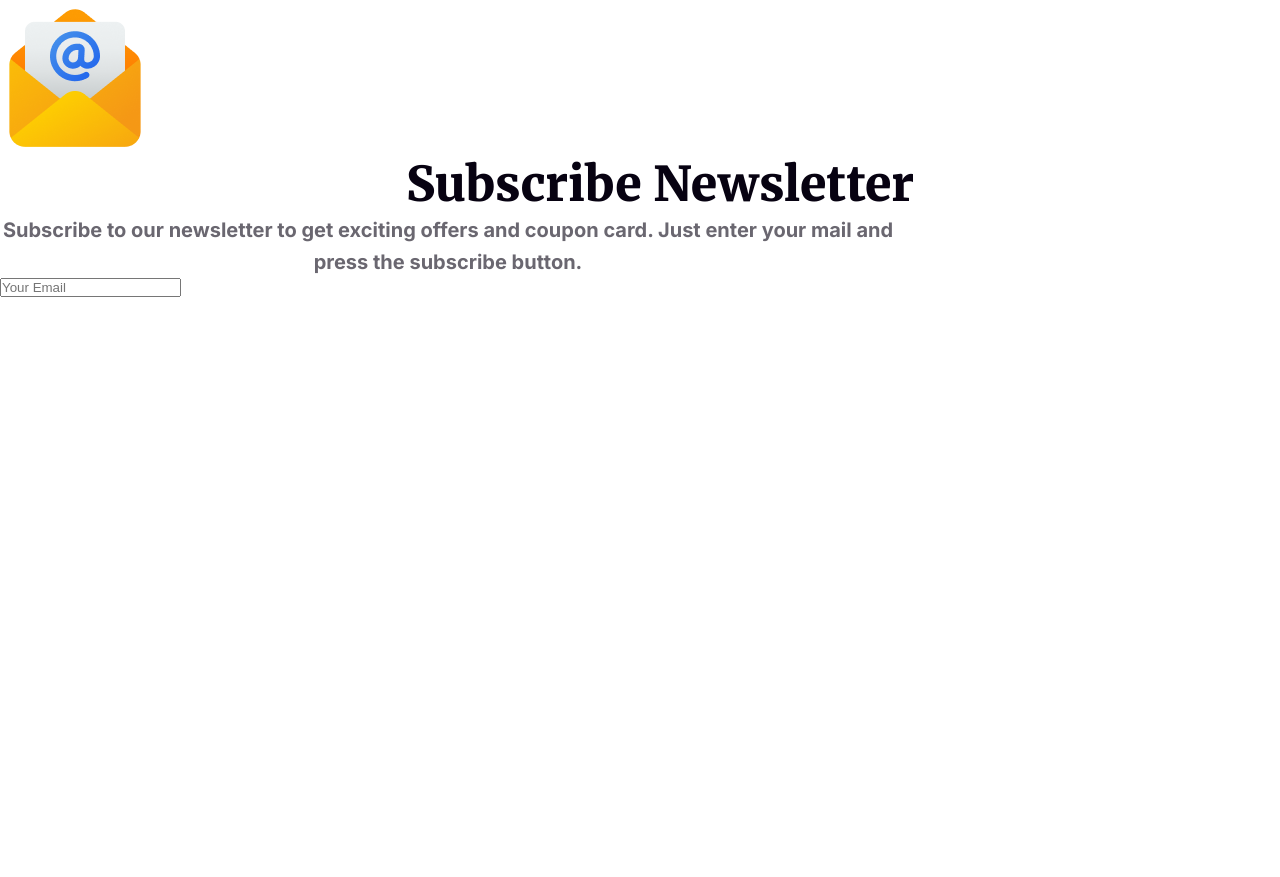
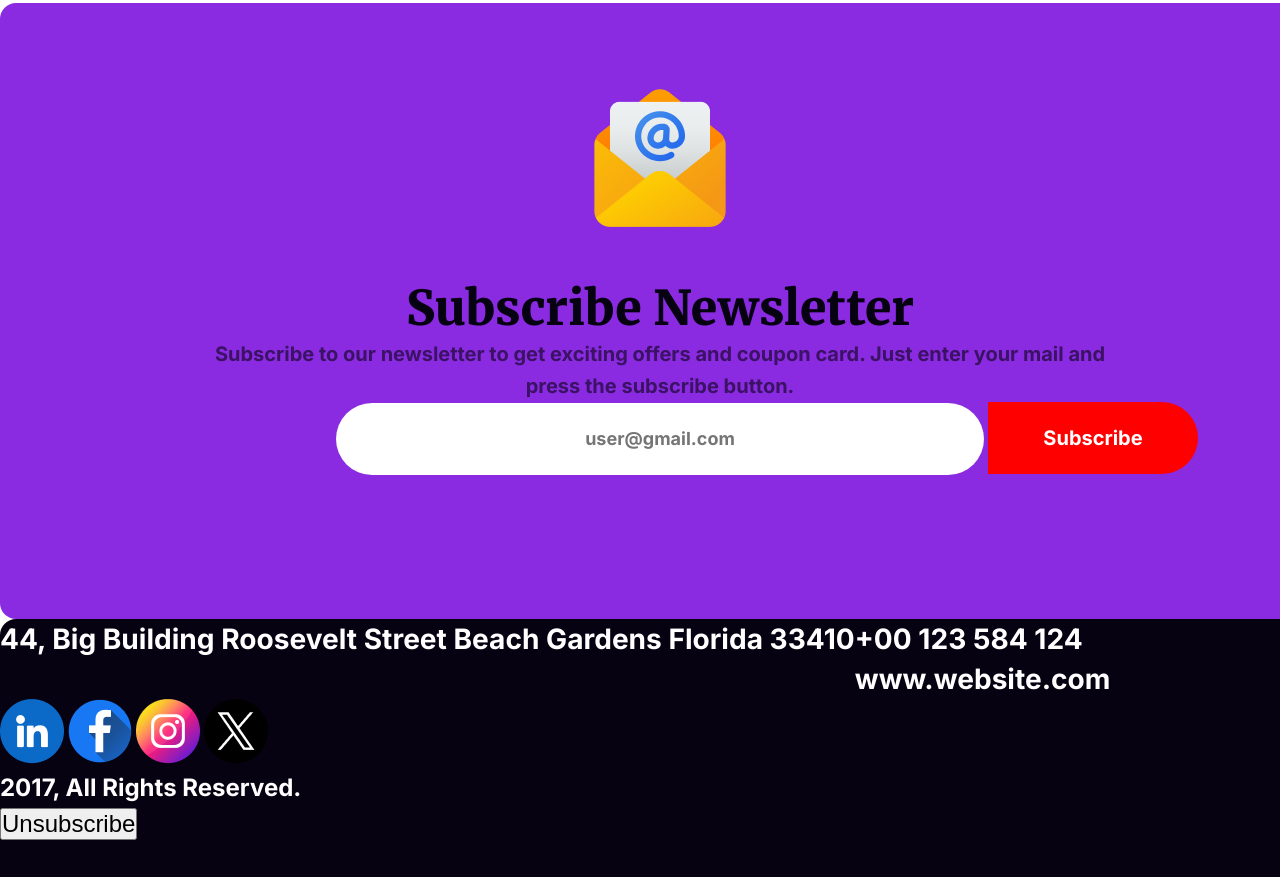
Before and after one commit to Shezan009/B9A1-New-Year-New-Mission, a plain HTML site: page index.html in a window 1280 px wide. Shown: the part 3563-4440 px from the top of the page. Drawn offline with nearby package versions, Linux system fonts and the light colour scheme.

Commit message:
shezan ph assignment 1 updating

```diff
--- a/index.html
+++ b/index.html
@@ -103,22 +103,29 @@
 
     <div>
         <section id="section5">
-
             <div class="container5">
 
-                <div class="section4-image-container">
+                <div class="section5-image-container">
                     <img class="mail" src="resources/Group 61.png" alt="">
                 </div>
 
                 <div class="section5-heading">
-                    <h1 class="section5-title">Subscribe Newsletter</h1>
-                    <p class="section5-text">Subscribe to our newsletter to get exciting offers and coupon card. Just enter your mail and press the subscribe button.</p>
 
 
-                    <input type="email" name="" placeholder="Your Email" id="">
+                    <h1 class="section5-title">Subscribe Newsletter</h1>
+                    <p class="section5-text">Subscribe to our newsletter to get exciting offers and coupon card. Just
+                        enter your mail and press the subscribe button.</p>
+                </div>
 
 
-                </div>
+                <form>
+                    <!-- <input class="email" name="" placeholder="user@gmail.com" id=""> -->
+                    <input class="info" placeholder="user@gmail.com" id="mail"></input>
+                    <button class="subs-btn">Subscribe</button>
+                </form>
+            </div>
+
+    </div>
 
 
 
@@ -128,18 +135,54 @@
 
 
 
-            </div>
 
-        </section>
+
+    </div>
+
+    </section>
 
     </div>
 
 
 
 
+    <!-- section 6 start -->
+
+    <footer>
+        <div class="container6">
+
+            <div class="contacts">
 
 
-    <footer>
+                <h3>44, Big Building Roosevelt Street
+                    Beach Gardens Florida 33410</h3>
+
+                <div class="web">
+                    <h3>+00 123 584 124</h3>
+                    <h3>www.website.com</h3>
+
+                </div>
+
+            </div>
+
+
+
+
+            <div class="social-links">
+                <a href=""><img src="resources/Linkedin.png" alt=""></a>
+                <a href=""><img src="resources/Facebook.png" alt=""></a>
+                <a href=""><img src="resources/Instagram.png" alt=""></a>
+                <a href=""><img src="resources/Twitter.png" alt=""></a>
+            </div>
+
+
+            <div class="unsubs">
+                <h3 class="contacts">2017, All Rights Reserved.</h3>
+                <button class="unsubs-bttn">Unsubscribe</button>
+
+            </div>
+
+        </div>
 
     </footer>
 
--- a/styles/style.css
+++ b/styles/style.css
@@ -254,18 +254,30 @@ header {
 
 .container5 {
     width: 1320px;
-    height: 920px;
+    height: 616px;
     flex-shrink: 0;
     border-radius: 16px;
     margin: auto;
+    background: blueviolet
+}
+
+.mail {
+    justify-content: center;
+    align-items: center;
+    margin-top: 80px;
+    margin-left: 585px;
+    margin-right: 585px;
+    margin-bottom: 40px;
+    flex-shrink: 0;
+    border-radius: 16px;
+
 }
 
 
 
 
 
-
-.section5-title{
+.section5-title {
     color: #070211;
 
     text-align: center;
@@ -286,5 +298,98 @@ font-family: Inter;
     font-size: 20px;
     font-style: normal;
     font-weight: 400;
-line-height: 32px; /* 160% */
+    line-height: 32px;
+    /* 160% */
+    margin-left: 212px;
+    margin-right: 212px;
+    margin-bottom: 100;
+
 }
+
+
+.info {
+    margin-left: 336px;
+    width: 648px;
+    height: 72px;
+    flex-shrink: 0;
+    border-radius: 50px;
+    background: #FFF;
+    border: none;
+
+    /* display: flex;
+    gap: 10px; */
+
+
+}
+
+.subs-btn {
+    width: 210px;
+    height: 72px;
+    flex-shrink: 0;
+    border-radius: 0px 50px 50px 0px;
+    background: #F00;
+    border: none;
+
+
+    color: #FFF;
+
+    text-align: center;
+    font-family: Inter;
+    font-size: 20px;
+    font-style: normal;
+    font-weight: 600;
+    line-height: normal;
+    text-transform: capitalize;
+
+
+}
+
+
+#mail {
+    color: rgba(7, 2, 17, 0.30);
+
+    text-align: center;
+    font-family: Inter;
+    font-size: 18px;
+    font-style: normal;
+    font-weight: 400;
+    line-height: normal;
+}
+
+
+.form-action {
+    /* display: flex; */
+}
+
+
+.container6 {
+
+    width: 1320px;
+    height: 616px;
+    flex-shrink: 0;
+    border-radius: 16px;
+    margin: auto;
+    background: #070211;
+}
+
+
+.contacts {
+
+    display: flex;
+
+    color: #FFF;
+    font-family: Inter;
+    font-size: 24px;
+    font-style: normal;
+    font-weight: 500;
+    line-height: 40px;
+    /* 166.667% */
+}
+
+.unsubs-bttn {
+    color: yellowgreen font-family: Inter;
+    font-size: 24px;
+    font-style: normal;
+    font-weight: 500;
+    line-height: normal;
+}
```
Lines whose indentation alone changed are shown as unchanged.
